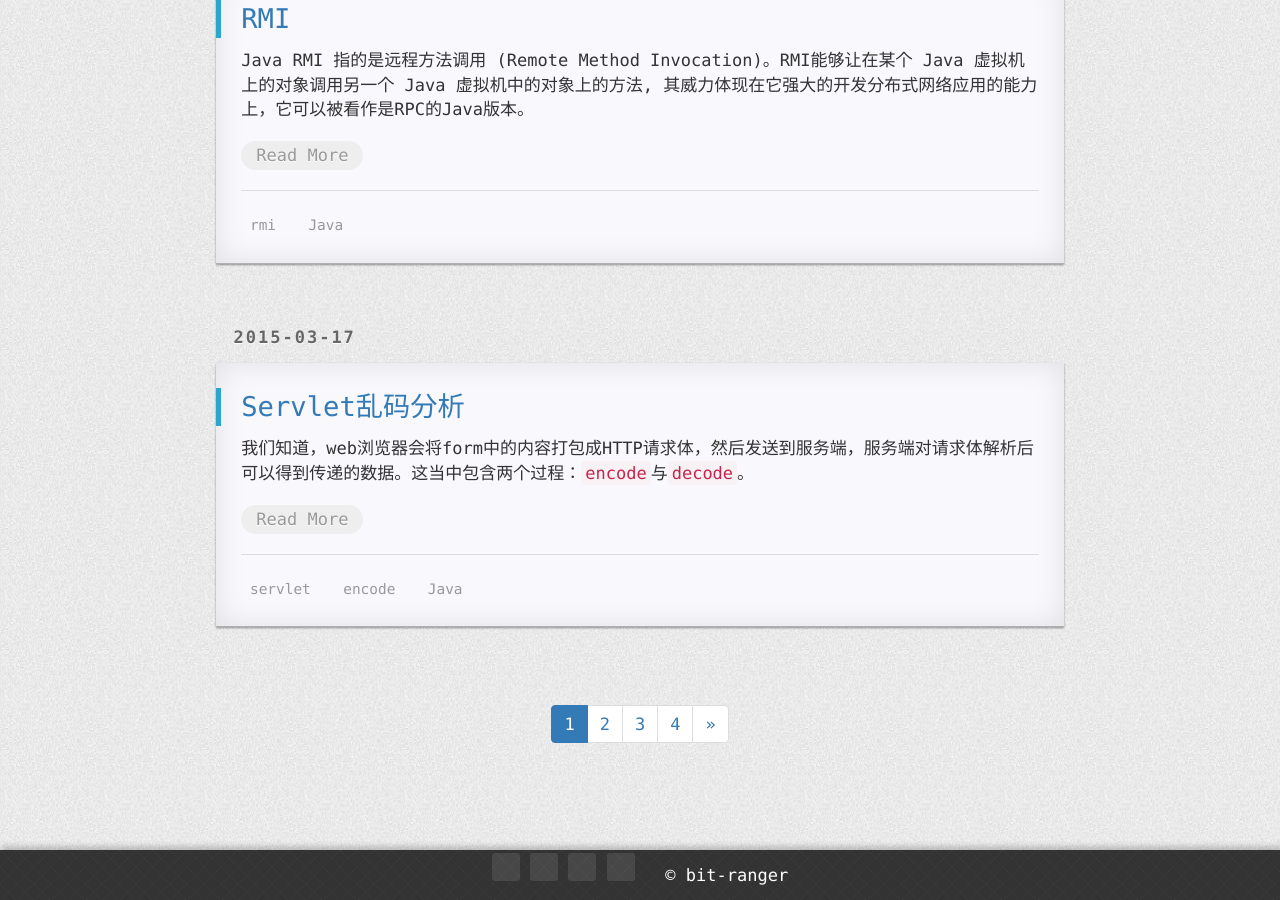
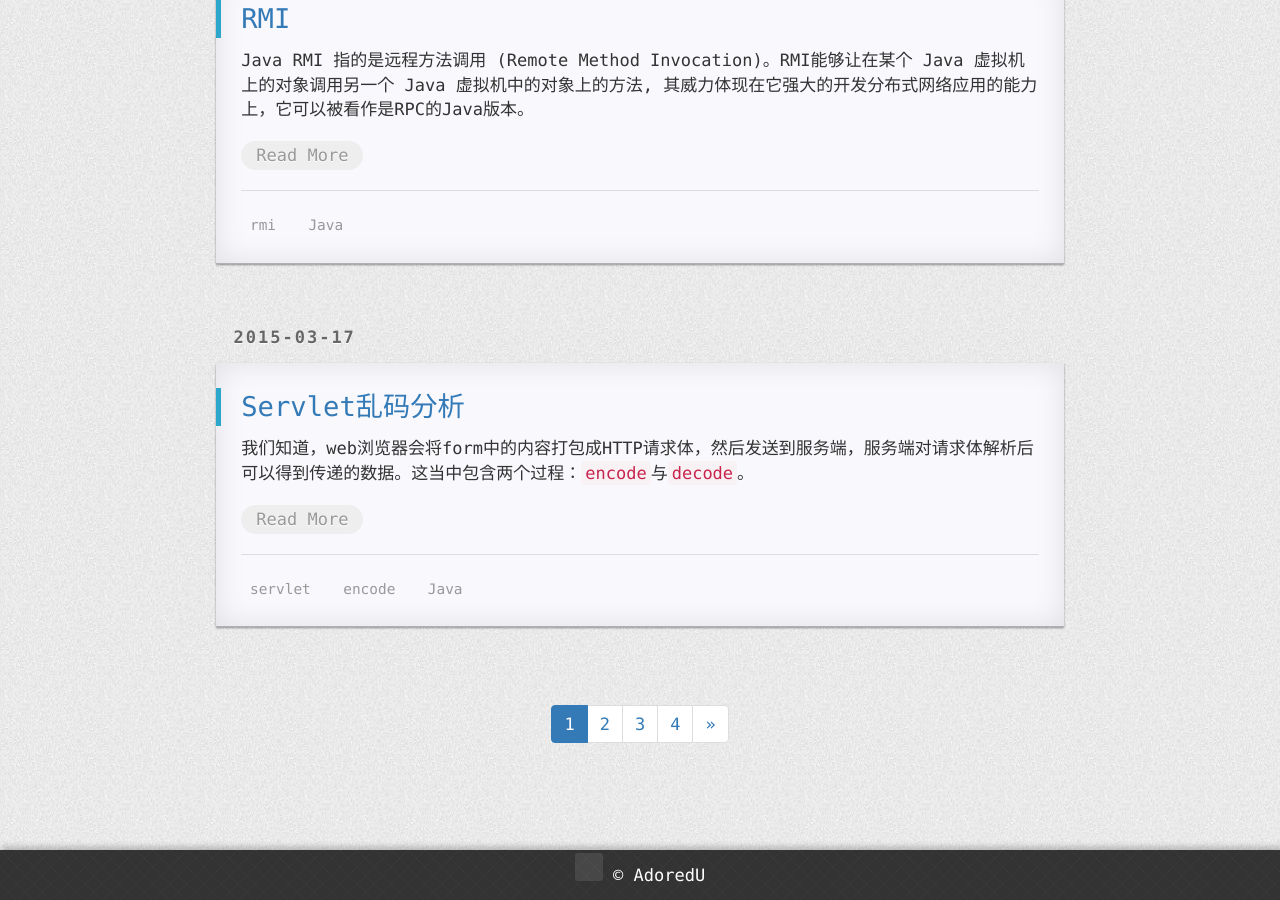
Before and after one commit to AdoredU/AdoredU.github.io, a Jekyll site: the page built from index.html, in a window 1280 px wide and 900 px high, scrolled down 3230 px. Built offline with Jekyll 4.4.1, drawn with Linux system fonts in a browser that asks for light colours; nearby versions of some CDN libraries; the list of posts is cut into pages by our own code; a style sheet for code colours, icons or effects is not loaded.

Commit message:
change footer infos.

```diff
--- a/_includes/footer.html
+++ b/_includes/footer.html
@@ -1,11 +1,12 @@
     <footer  class="footnote footnote-tiffany">
         <div class="container">
                 <a class="foot-item" href="mailto:{{ site.email }}" target="_blank"><span class="octicon octicon-mail"></span></a>
-                <a class="foot-item" href="https://github.com/{{ site.github.username }}" target="_blank"><span class="octicon octicon-mark-github"></span></a>
+                <!-- <a class="foot-item" href="https://github.com/{{ site.github.username }}" target="_blank"><span class="octicon octicon-mark-github"></span></a>
                 <a class="foot-item" href="{{ '/feed.xml' | prepend: site.baseurl | prepend: site.url }}" target="_blank"><span class="octicon octicon-rss"></span></a>
                 <a class="foot-item" href="{{ '/link/' | prepend: site.baseurl | prepend: site.url }}"><span class="octicon octicon-link-external"></span></a>
-                &nbsp;
-                <a href="https://github.com/bit-ranger"><span class="word-keep">&copy; bit-ranger</span></a>
+                &nbsp;-->
+                <!--<a href="https://github.com/bit-ranger"><span class="word-keep">&copy; bit-ranger</span></a>-->
+                <a href="javascript:;"><span class="word-keep">&copy; AdoredU</span></a>
         </div>
     </footer>
     <script type="text/javascript" src="https://cdn.bootcss.com/jquery/1.11.3/jquery.min.js"></script>
```
